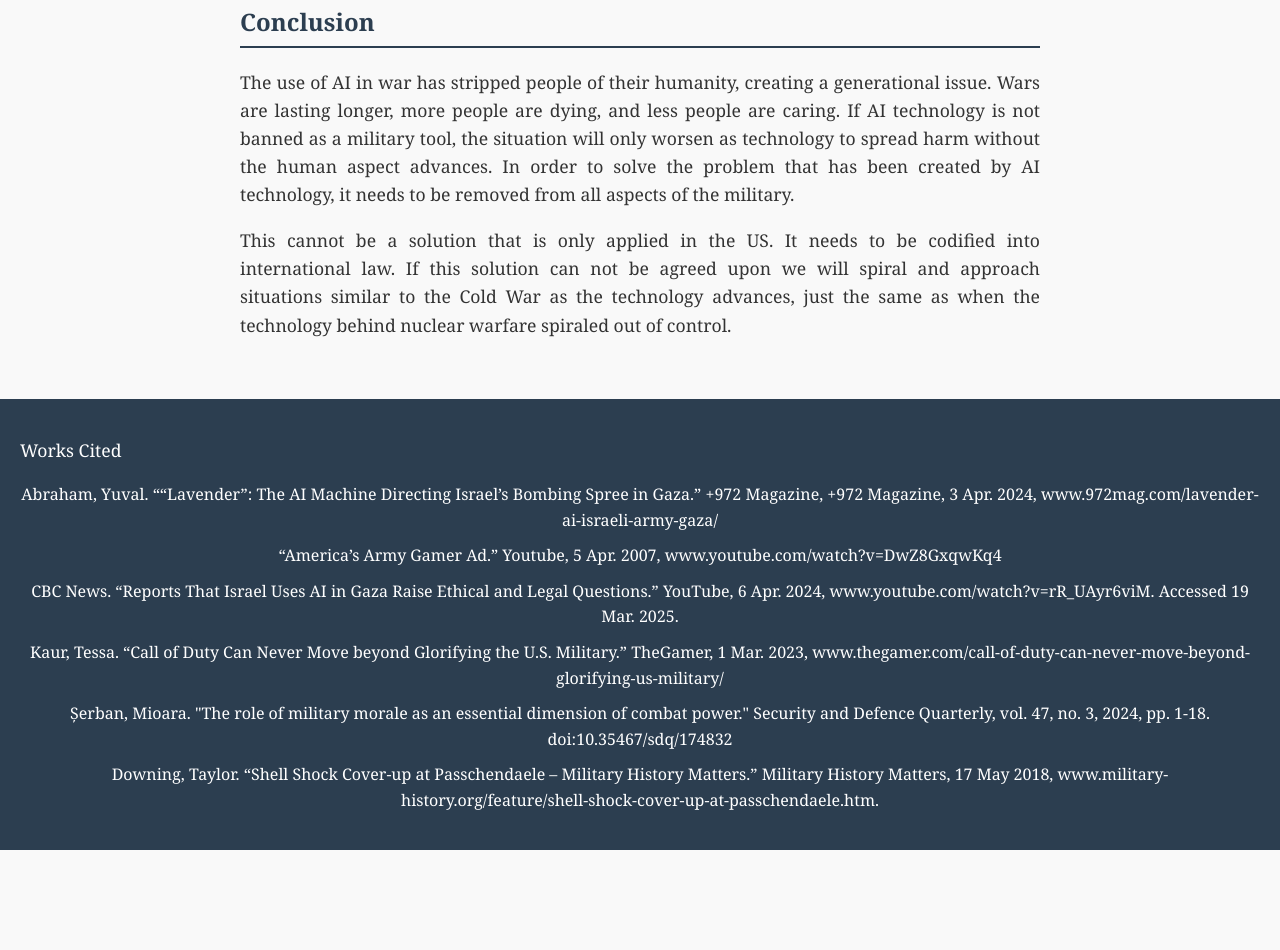
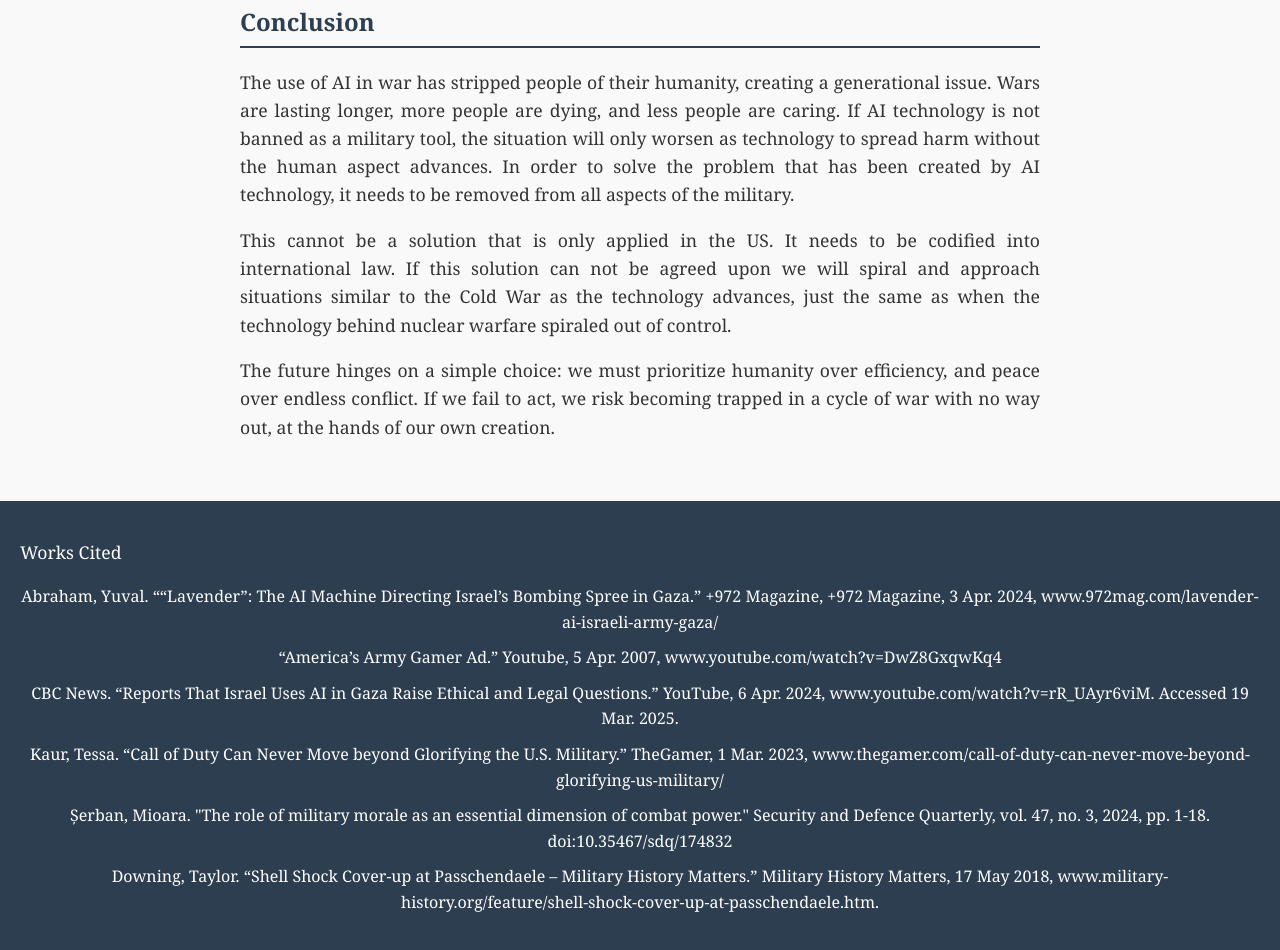
Before and after one commit to idirdah2/ethicsEssay, a plain HTML site: page index.html in a window 1280 px wide. Shown: the part 4283-5233 px from the top of the page. Before the commit the page ends 5133 px from the top, so only its background shows below. Drawn offline with Linux system fonts and the light colour scheme.

Commit message:
Update index.html

```diff
--- a/index.html
+++ b/index.html
@@ -159,6 +159,7 @@
     <h2>Conclusion</h2>
     <p>The use of AI in war has stripped people of their humanity, creating a generational issue. Wars are lasting longer, more people are dying, and less people are caring. If AI technology is not banned as a military tool, the situation will only worsen as technology to spread harm without the human aspect advances. In order to solve the problem that has been created by AI technology, it needs to be removed from all aspects of the military.</p>
   <p>This cannot be a solution that is only applied in the US. It needs to be codified into international law. If this solution can not be agreed upon we will spiral and approach situations similar to the Cold War as the technology advances, just the same as when the technology behind nuclear warfare spiraled out of control. </p>
+    <p>The future hinges on a simple choice: we must prioritize humanity over efficiency, and peace over endless conflict. If we fail to act, we risk becoming trapped in a cycle of war with no way out, at the hands of our own creation.</p>
   </section>
 </main>
 
```
